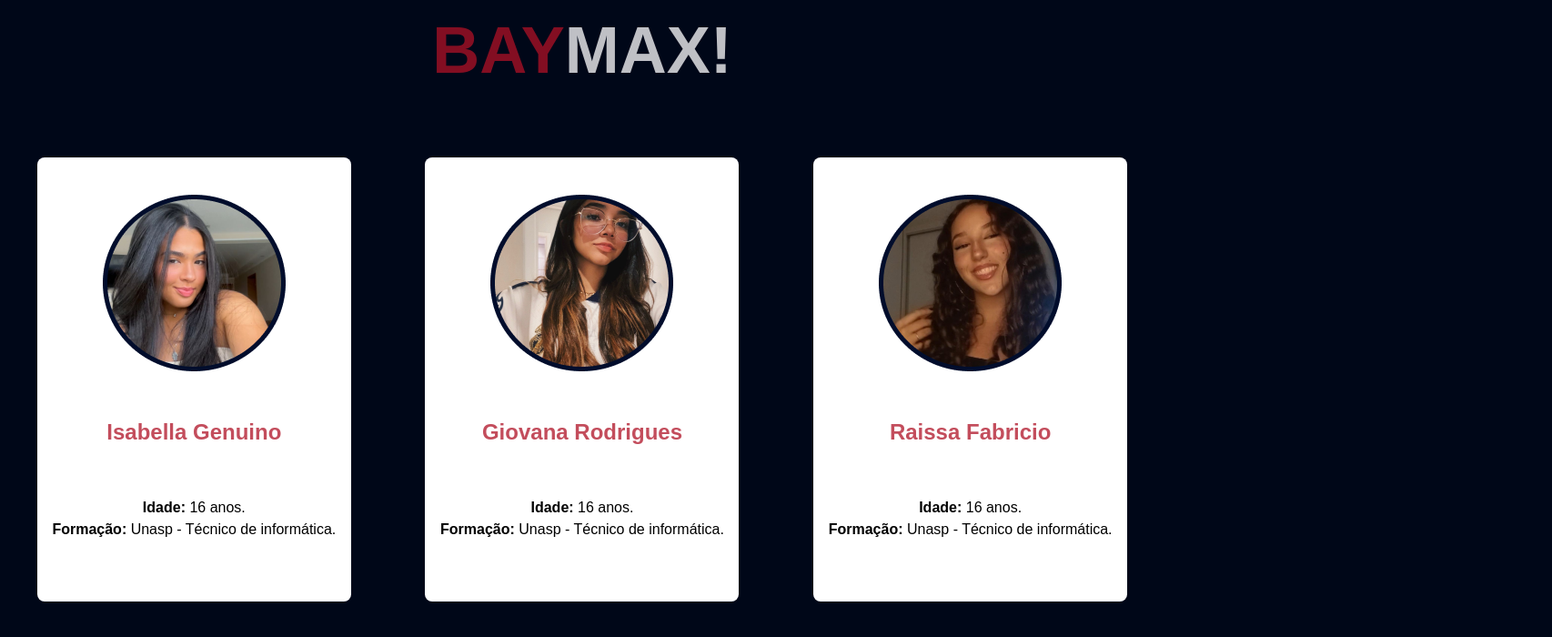
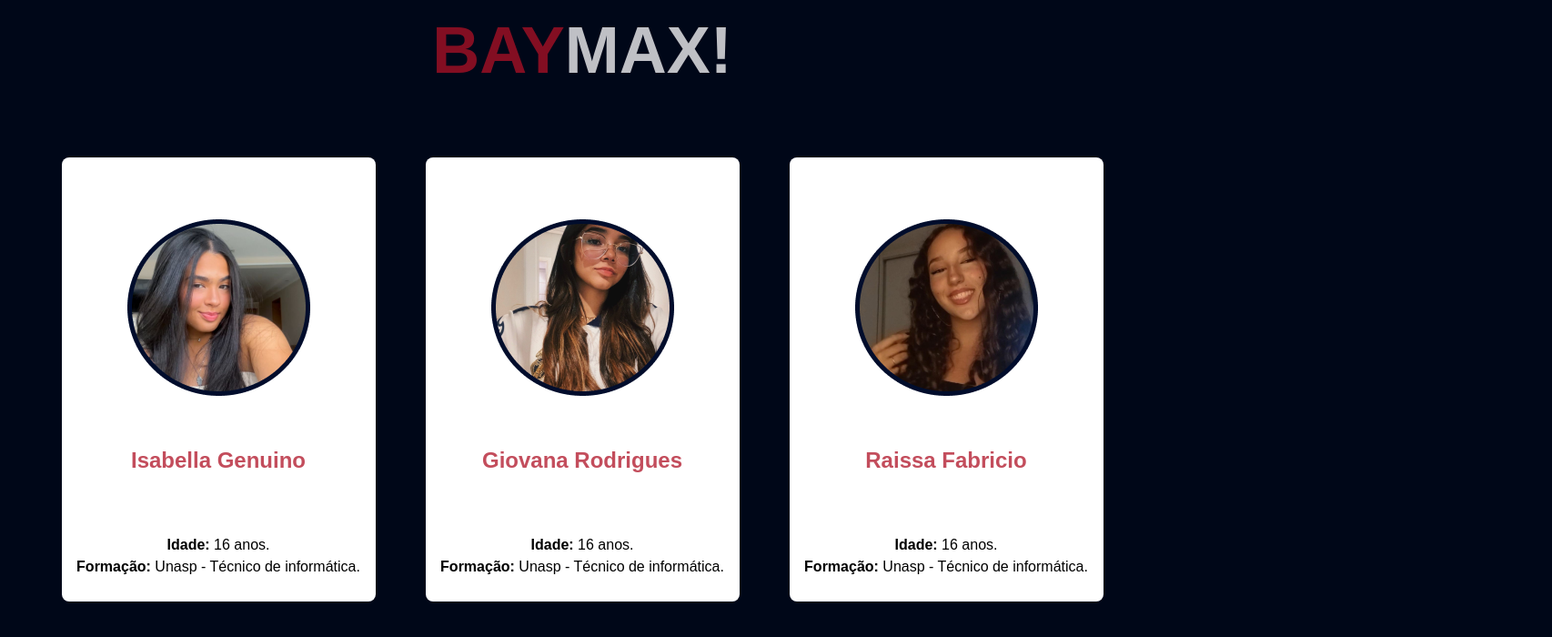
Before and after one commit to limaraissa/tcc, a React (Vite) app: page /participantes in a window 1280 px wide. Shown: the part 170-870 px from the top of the page at 91% size, 1706 px wide, since content can reach past the window. After the commit the page ends 831 px from the top, so only its background shows below. Built offline with nearby package versions, Linux system fonts and the light colour scheme.

Commit message:
4 commit

```diff
--- a/src/pages/equipamentos.jsx
+++ b/src/pages/equipamentos.jsx
@@ -11,48 +11,48 @@ import Header from '../componentes/heather'
 
 export default function App() {
     return (
-      <main className="bg-fundo lg:w-[1440px] lg:h-[1144px] font-poppins h-[1300px] w-[430px] text-poppins">
+      <main className=" bg-fundo h-screen bg-no-repeat min-[430px]:h-[2700px] lg:h-[800px]  font-poppins  text-poppins">
         <Header/>
 
 
-        <h1 className="text-white font-bold -ml-[50px] flex justify-center items-center lg:mt-[50px] text-[36px]"><span className="text-red">BAY</span>MAX!</h1>
+        <h1 className="text-whitee font-bold text-center min-[430px]:text-4xl pt-11 lg:text-7xl "><span className="text-red font-bold min-[430px]:text-4xl lg:text-7xl">BAY</span>MAX!</h1>
         <p className=" text-center -ml-[50px] text-gray font-poppins-light text-[20px]  py-190 ">Equipamentos</p>
 
-      <section className="lg:flex lg:justify-between text-center bg-fundo lg:mr-[30px]">
+        <div className="lg:flex text-center items-center bg-fundo lg:ml-96 lg:mr-[30px]">
 
           <div className="w-[300px] h-[500px] mt-[40px] ml-[35px] bg-white rounded-[10px] lg:w-[325px]">
-          <div className=""><img src={Coracao} alt="sensor"/></div>
-          <h1 className="font-semibold text-[32px] w-[287px] text-center h-[36px]">Sensor de Pulso e Frequência
+            <div className=""><img src={Coracao} alt="sensor" className="items-center"/></div>
+            <h1 className="font-semibold text-[32px] w-[287px] text-center h-[36px] ml-2">Sensor de Pulso e Frequência
             Cardíaca</h1>
           </div>
 
-        <div className="w-[300x] h-[500px] mt-[40px] ml-[35px] bg-white rounded-[10px] lg:w-[325px]">
-          <div><img src={Temp} alt="sensor"/></div>
+          <div className="w-[300px] h-[500px] mt-[40px] ml-[35px] bg-white rounded-[10px] lg:w-[325px]">
+            <div className="items-center ml-3"><img src={Temp} alt="sensor"className="items-center"/></div>
             <h1 className="font-semibold text-[32px] w-[287px] h-[36px] text-center mt-[20px]">DS1820 temperatura</h1>
           </div>
 
           <div className="w-[300px] h-[500px] mt-[40px] ml-[35px] bg-white rounded-[10px] lg:w-[325px]">
-          <img src={Arduino} alt="placa"/>
+            <img src={Arduino} alt="placa" className="items-center ml-2 lg:ml-4"/>
             <h1 className="font-semibold text-[32px] w-[287px] h-[36px] mt-[20px] text-center">Arduino Uno</h1>
           </div>
-      </section>
+        </div>
 
-        <section className="lg:flex lg:justify-between lg:mr-[30px] bg-fundo">
+          <div className="lg:flex  lg:mr-[30px] lg:lg:ml-96 bg-fundo">
             <div className="w-[300px] h-[500px] mt-[100px] ml-[35px] bg-white rounded-[10px] lg:w-[325px]">
-          <img src={Mod} alt="modulo"/>
+              <img src={Mod} alt="modulo" className="items-center ml-2 lg:ml-4" />
               <h1 className="font-semibold text-[32px] w-[287px] h-[36px] text-center mt-[20px]">Módulo WiFi + Bluetooth ESP32</h1>
             </div>
 
             <div className="w-[300px] h-[500px] mt-[100px] ml-[35px] bg-white rounded-[10px]  lg:w-[325px]">
-          <img src={Dis} alt="display"/>
-          <h1 className="font-semibold text-[32px] w-[287px] h-[36px] text-center mt-[20px]">Display LCD 16x2</h1>
+              <img src={Dis} alt="display"className="items-center ml-2 lg:ml-4"/>
+              <h1 className="font-semibold text-[32px] w-[287px] h-[36px] ml-3 text-center mt-[20px]">Display LCD 16x2</h1>
             </div>
 
             <div className="w-[300px] h-[500px] mt-[100px] ml-[35px]  bg-white rounded-[10px] lg:w-[325px]">
-          <img src={Boneco} alt="boneco"/>
+              <img src={Boneco} alt="boneco" className="items-center ml-2 lg:ml-4"/>
               <h1 className="font-semibold text-[32px] w-[287px] h-[36px] text-center mt-[20px]">Módulo RTC DS1302</h1>
             </div>
-        </section>
+          </div>
 
   </main>
 
--- a/src/pages/home.jsx
+++ b/src/pages/home.jsx
@@ -23,15 +23,14 @@ export default function home() {
       </div>
 
 
-      <h1 className='lg:text-white lg:font-poppins lg:font-bold lg:text-2x20 lg:flex  lg:mr-12 lg:ml-50 lg:relative lg:mt-36 hidden sm:block'>BAY<span className='text-vermelho'>MAX!</span></h1>
-        <div className='flex  space-x-4 '>
-          <img src={baymax} alt=""  className='translate-y-4 relative z-10 mt-0 z-20 hidden sm:block'/>
-          <p className='text-white font-poppins text-xl relative mt-0 justify-end mr-40 z-10 mt-4 mb-4 hidden sm:block'>Assim como no filme Big hero o personagem Baymax <br/> tem o objetivo de auxiliar na sua saúde. o robo vem <br/> com a intenção de tornar seu dia a dia mais pratico e<br/> funcional venha conhecer mais sobre.<br/>
-
-          <button className='lg:text-white lg:text-xl lg:justify-center lg:mr-50 bg-reed	lg:h-24 lg:w-72	lg:text-white lg:font-poppins lg:font-bold lg:rounded-2xl lg:mt-20 hidden sm:block	'>BAYMAX</button>
-          </p>
+      <h1 className='lg:text-white lg:font-poppins lg:font-bold lg:text-9xl lg:flex  lg:mr-12 lg:ml-100 lg:relative lg:mt-36 hidden sm:block md:block'>BAY<span className='text-vermelho'>MAX!</span></h1>
+        <div className='flex  gab-96  '>
+          <img src={baymax} alt=""  className='flex translate-y-4 relative z-10 mt-0 z-20 ml-20 hidden sm:block md:block'/>
+          <p className='flex text-white font-poppins font-light text-2xl relative mr-20 ml-52 z-10 mt-4 mb-4 hidden sm:block md:block'>Assim como no filme Big hero o personagem Baymax <br/> tem o objetivo de auxiliar na sua saúde. o robo vem <br/> com a intenção de tornar seu dia a dia mais pratico e<br/> funcional venha conhecer mais sobre.<br/><button className=' bg-vermelho flex lg:text-white lg:text-xl lg:justify-center lg:mr-50 bg-reed	lg:h-24 lg:w-72	lg:text-white lg:font-poppins lg:font-bold lg:rounded-2xl lg:mt-20 hidden sm:block 	'>BAYMAX</button></p>
 
       </div>
+
+
 
 
 
--- a/src/pages/login.jsx
+++ b/src/pages/login.jsx
@@ -76,7 +76,7 @@ export default function App() {
                 </div>
                 </form>
 
-                <button className='bg-reed text-white text-xl font-bold rounded-2xl h-12 w-60 mt-12 ml-28 '>
+                <button className='bg-reed text-white text-xl font-bold rounded-2xl h-12 w-60 mt-12 ml-28 sm:bg-vermelho text-white text-xl font-bold rounded-2xl h-12 w-60 mt-12 ml-28'>
                 Entrar
                 </button>
 
--- a/src/pages/participantes.jsx
+++ b/src/pages/participantes.jsx
@@ -5,60 +5,55 @@ import Header from '../componentes/heather'
 
 export default function participantes() {
   return(
-    <body className="bg-fundo font-poppins sm:h-[2000px] lg:h-[1090px]">
-      <main>
+    <body className="bg-fundo font-poppins min-h-screen flex flex-col justify-center items-center">
+    <main className="w-full flex flex-col justify-center items-center">
       <Header />
 
-      <section className=" font-bold flex justify-center items-center sm:h-[45px] text-[36px] lg:h-[200px]">
-      <h1 className="text-whitee font-bold text-center min-[430px]:text-4xl pt-11 lg:text-7xl "><span className="text-red font-bold min-[430px]:text-4xl lg:text-7xl">BAY</span>MAX!</h1>
+      <section className="font-bold flex justify-center items-center sm:h-[45px] text-[36px] lg:h-[200px]">
+        <h1 className="text-whitee font-bold text-center min-[430px]:text-4xl pt-11 lg:text-7xl">
+          <span className="text-red font-bold min-[430px]:text-4xl lg:text-7xl">BAY</span>MAX!
+        </h1>
       </section>
 
       <section className="text-gray font-light text-[20px] flex justify-center items-center h-[31px] lg:hidden">
         <h1>Participantes</h1>
       </section>
 
-
-      <section className="lg:flex lg:justify-between ">
-      <section className="bg-white mx-auto  sm:w-[345px] sm:h-[488px] mt-[40px] grid place-items-center flex rounded-[8px] ">
+      <section className="lg:flex lg:justify-between w-full max-w-[1200px]">
+        <section className="bg-white mx-auto sm:w-[345px] sm:h-[488px] mt-[40px] grid place-items-center rounded-[8px]">
           <div className="sm:w-[201px] sm:h-[194px] mt-[41px]">
-          <img src={isabella} alt="isabella" /></div>
+            <img src={isabella} alt="isabella" />
+          </div>
           <div>
-          <h1 className="text-red font-semibold text-[24px] text-center sm:w-[345px] sm:h-[488px] sm:mt-[49px]">Isabella Genuino</h1>
+            <h1 className="text-red font-semibold text-[24px] text-center">Isabella Genuino</h1>
           </div>
-
-        <div className="text-center sm:-mt-[750px] ">
+          <div className="text-center sm:mt-[10px]">
             <p><span className="font-bold">Idade:</span> 16 anos.</p>
             <p><span className="font-bold">Formação:</span> Unasp - Técnico de informática.</p>
           </div>
-
         </section>
 
-      <section class="bg-white mx-auto  sm:w-[345px] sm:h-[488px] mt-[40px] grid place-items-center flex rounded-[8px] ">
+        <section className="bg-white mx-auto sm:w-[345px] sm:h-[488px] mt-[40px] grid place-items-center rounded-[8px]">
           <div className="sm:w-[201px] sm:h-[194px] mt-[41px]">
-            <img src={jovana} alt="Giovana" /></div>
-
+            <img src={jovana} alt="Giovana" />
+          </div>
           <div>
-
-          <h1 className="text-red font-semibold text-[24px] text-center sm:w-[345px] sm:h-[488px] sm:mt-[49px]">
-            Giovana Rodrigues</h1>
+            <h1 className="text-red font-semibold text-[24px] text-center">Giovana Rodrigues</h1>
           </div>
-
-        <div className="text-center sm:-mt-[750px] ">
+          <div className="text-center sm:mt-[10px]">
             <p><span className="font-bold">Idade:</span> 16 anos.</p>
             <p><span className="font-bold">Formação:</span> Unasp - Técnico de informática.</p>
           </div>
-
         </section>
 
-      <section class="bg-white mx-auto  sm:w-[345px] sm:h-[488px] mt-[40px] grid place-items-center flex rounded-[8px] ">
+        <section className="bg-white mx-auto sm:w-[345px] sm:h-[488px] mt-[40px] grid place-items-center rounded-[8px]">
           <div className="sm:w-[201px] sm:h-[194px] mt-[41px]">
-            <img src={raissa} alt="Raissa" /></div>
-
+            <img src={raissa} alt="Raissa" />
+          </div>
           <div>
-          <h1 className="text-red font-semibold text-[24px] text-center sm:w-[345px] sm:h-[488px] sm:mt-[49px]">Raissa Fabricio</h1>
+            <h1 className="text-red font-semibold text-[24px] text-center">Raissa Fabricio</h1>
           </div>
-
-        <div className="text-center sm:-mt-[750px] ">
+          <div className="text-center sm:mt-[10px]">
             <p><span className="font-bold">Idade:</span> 16 anos.</p>
             <p><span className="font-bold">Formação:</span> Unasp - Técnico de informática.</p>
           </div>
@@ -66,5 +61,7 @@ export default function participantes() {
       </section>
     </main>
     </body>
+
+
   )
 }
--- a/tailwind.config.js
+++ b/tailwind.config.js
@@ -26,7 +26,11 @@ export default {
       },
       margin:{
         '50' : '39rem',
-      }
+        '100' : '55rem',
+      },
+      width:{
+        '80' : '10rem',
+      },
     },
   },
   plugins: [],
```
Lines whose indentation alone changed are shown as unchanged.
